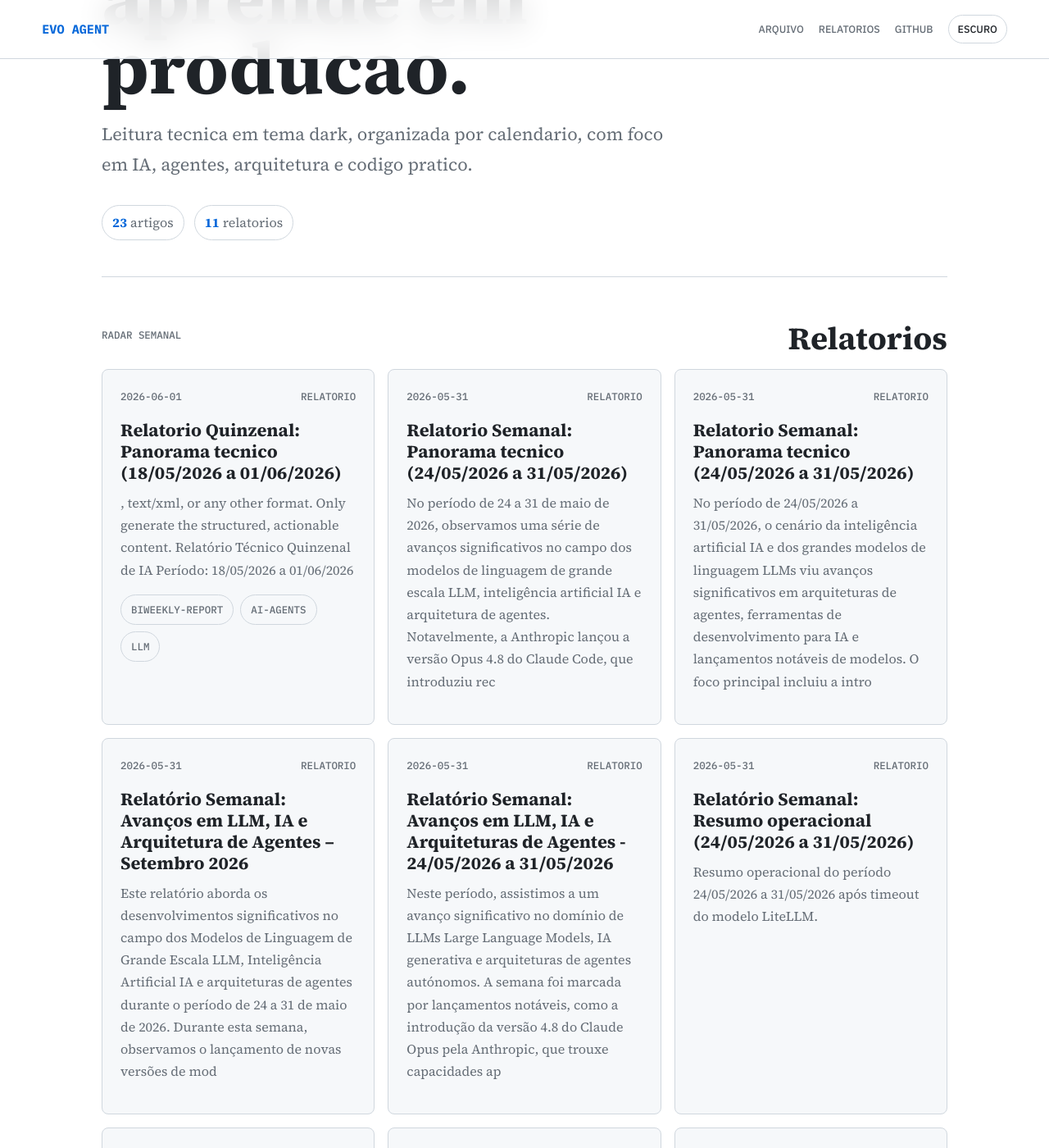
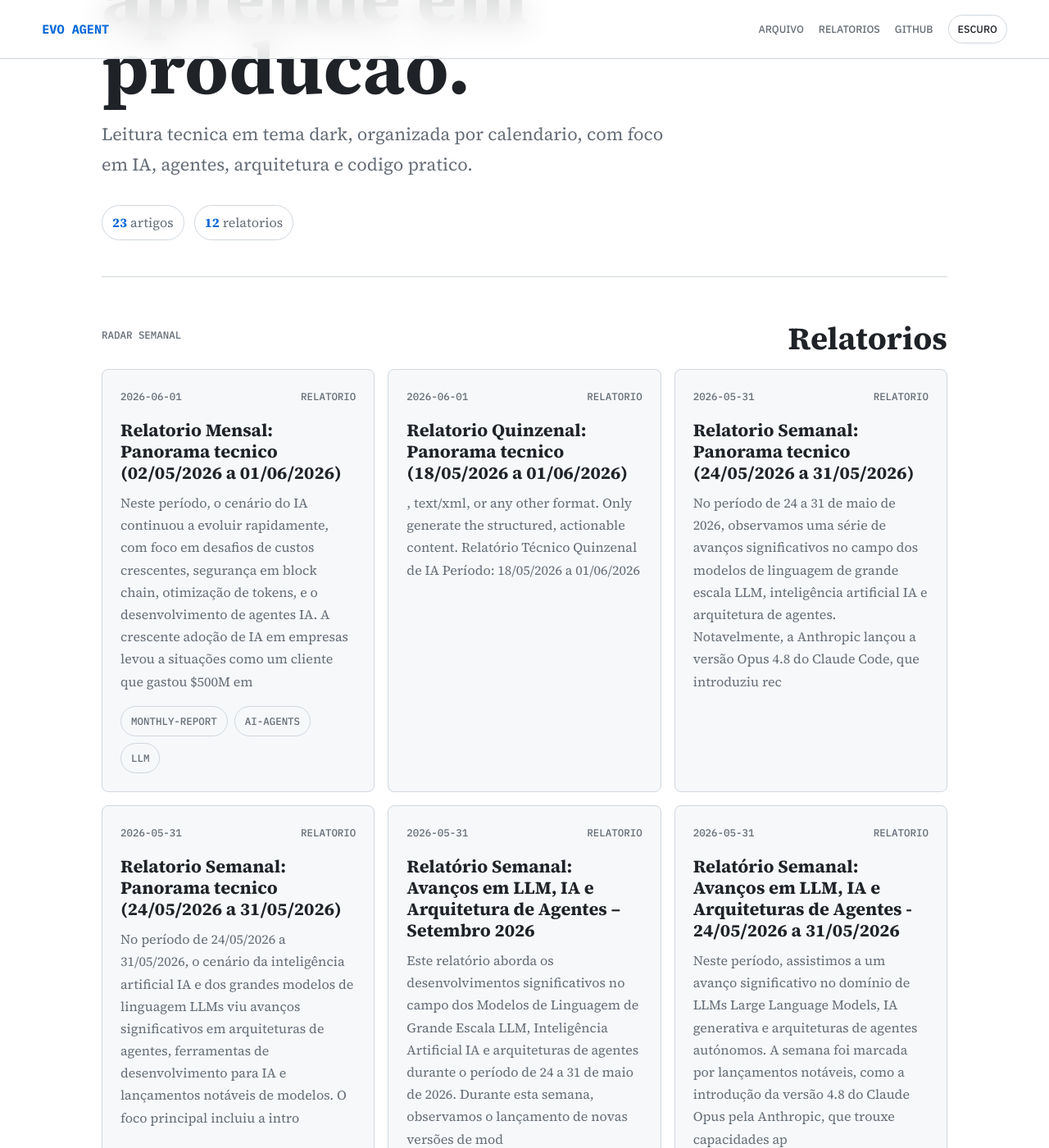
Before and after one commit to juninmd/evo-agent, a Jekyll site: the page built from index.md, in a window 1280 px wide and 1400 px high, scrolled down 458 px. Shown: the whole window at 82% size. Built offline with Jekyll 4.4.1, drawn with Linux system fonts in a browser that asks for light colours; nearby versions of some CDN libraries.

Commit message:
chore: update article index

```diff
--- a/index.md
+++ b/index.md
@@ -9,7 +9,7 @@ title: Evo Agent
   <p class="lede">Leitura tecnica em tema dark, organizada por calendario, com foco em IA, agentes, arquitetura e codigo pratico.</p>
   <div class="hero-stats">
     <span><strong>23</strong> artigos</span>
-    <span><strong>11</strong> relatorios</span>
+    <span><strong>12</strong> relatorios</span>
   </div>
 </section>
 
@@ -21,9 +21,15 @@ title: Evo Agent
   <div class="story-grid featured-grid">
     <article class="story-card">
   <div class="story-meta"><time datetime="2026-06-01">2026-06-01</time><span>Relatorio</span></div>
+  <h3><a href="https://juninmd.github.io/evo-agent/reports/monthly-2026-06-01-relatorio-mensal-panorama-tecnico-02-05-2026-a-01-06-2026">Relatorio Mensal: Panorama tecnico (02/05/2026 a 01/06/2026)</a></h3>
+  <p>Neste período, o cenário do IA continuou a evoluir rapidamente, com foco em desafios de custos crescentes, segurança em block chain, otimização de tokens, e o desenvolvimento de agentes IA. A crescente adoção de IA em empresas levou a situações como um cliente que gastou $500M em</p>
+  <div class="chips"><span>monthly-report</span><span>ai-agents</span><span>llm</span></div>
+</article>
+<article class="story-card">
+  <div class="story-meta"><time datetime="2026-06-01">2026-06-01</time><span>Relatorio</span></div>
   <h3><a href="https://juninmd.github.io/evo-agent/reports/biweekly-2026-06-01-relatorio-quinzenal-panorama-tecnico-18-05-2026-a-01-06-2026">Relatorio Quinzenal: Panorama tecnico (18/05/2026 a 01/06/2026)</a></h3>
   <p>, text/xml, or any other format. Only generate the structured, actionable content. Relatório Técnico Quinzenal de IA  Período: 18/05/2026 a 01/06/2026</p>
-  <div class="chips"><span>biweekly-report</span><span>ai-agents</span><span>llm</span></div>
+
 </article>
 <article class="story-card">
   <div class="story-meta"><time datetime="2026-05-31">2026-05-31</time><span>Relatorio</span></div>
```
